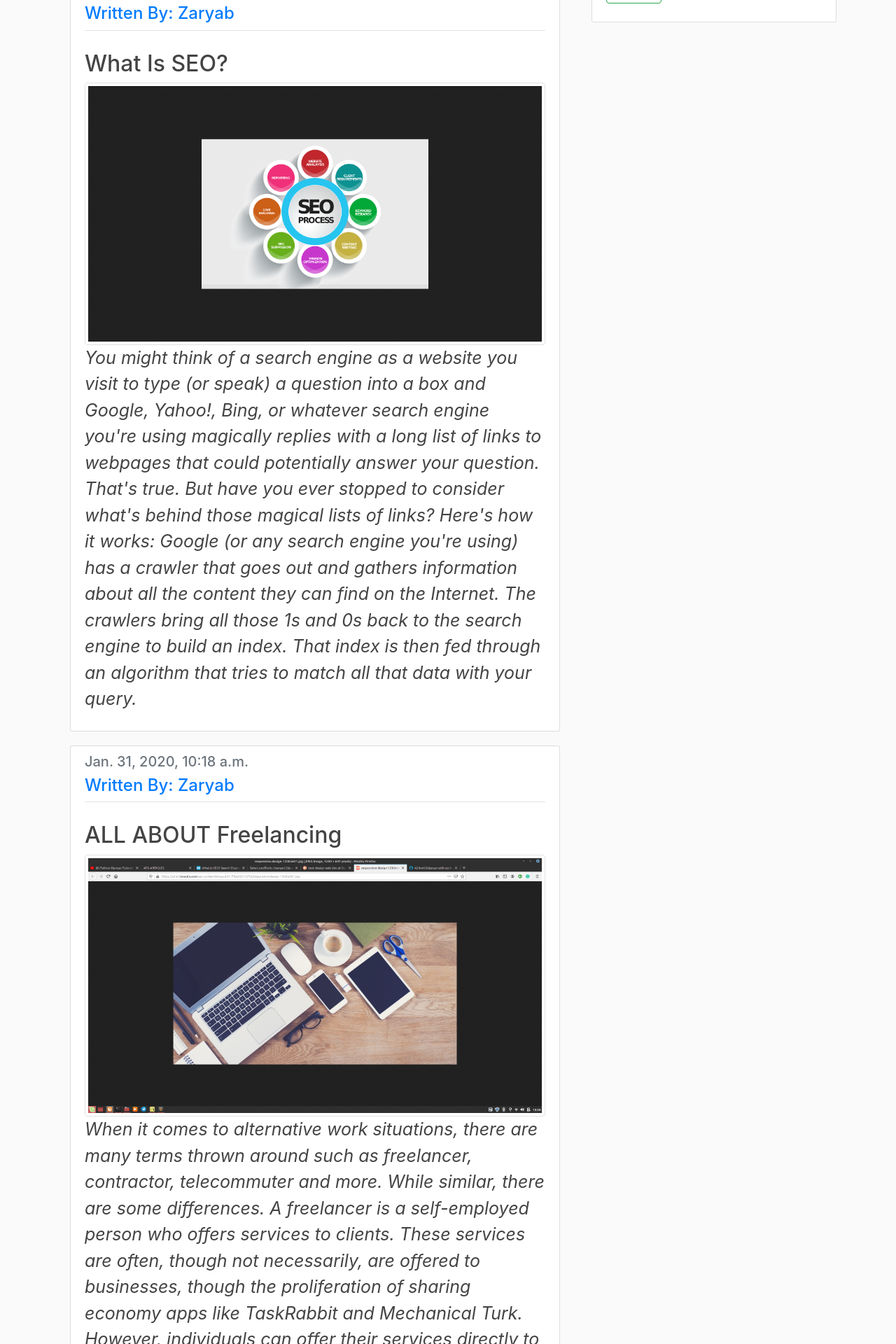
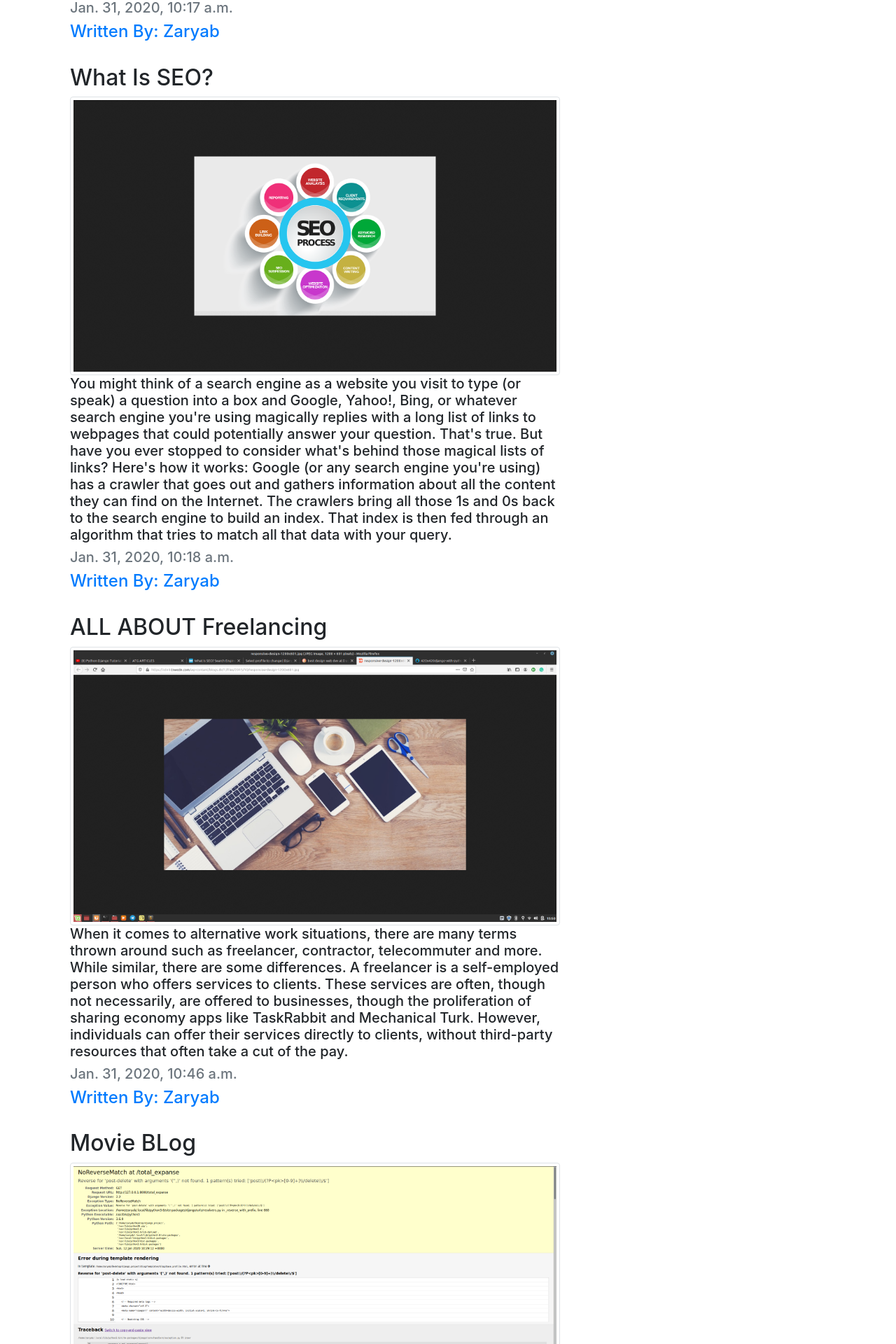
Before and after one commit to zaryab2000/DJANGO-BLOGGING-SITE-, a Django app: page /profile/8 in a window 1280 px wide. Shown: the part 301-2221 px from the top of the page at 70% size. Run offline with Django 3.2, Linux system fonts and the light colour scheme; a user stored in the database is signed in; data comes from the database, SQL or seed files in the repository; both versions use the stored data as it was after the commit; some libraries are stand-ins or nearby versions.

Commit message:
changed WEBSITE LOOK

```diff
--- a/blog/forms.py
+++ b/blog/forms.py
@@ -6,7 +6,6 @@
         model = Post
         fields = [
         	'date',
-        	'person',
         	'title',
         	'article',
         	'public',
--- a/blog/static/blog/main.css
+++ b/blog/static/blog/main.css
@@ -1,104 +1,136 @@
-body {
-  background: #fafafa;
-  color: #333333;
-  margin-top: 5rem;
+:root {
+  --input-padding-x: 1.5rem;
+  --input-padding-y: .75rem;
 }
 
-h1, h2, h3, h4, h5, h6 {
-  color: #444444;
+body {
+  background: white;
 }
 
-ul {
-  margin: 0;
-}
-.list-group-item-dark{
-  background-color:   #00FFFF
-}
-.page-footer{
-  background-color:   #7FFFD4;
-}
-.bg-steel {
-  background-color: #5f788a;
-}
-.navbar-brand{
-  font-size: 170%;
-  margin-right:150px;
-  font-family: fontawesome;
+.card-signin {
+  border: 0;
 
-
-}
-.navbar-expand-md{
-  background-color:   #7FFFD4;
+  border-radius: 1rem;
+  box-shadow: 0 0.5rem 1rem 0 rgba(0, 0, 0, 0.1);
 }
 
-.site-header .navbar-nav .nav-link {
-  color:      #000000;
-  font-size: 150%;
-  margin-right: 20px;
+.card-signin .card-title {
+  margin-bottom: 2rem;
+  font-weight: 300;
+  font-size: 1.5rem;
+}
+
+.card-signin .card-body {
+  padding: 2rem;
 
 }
 
-.site-header .navbar-nav .nav-link:hover {
-  color: #ffffff;
+.form-signin {
+  width: 100%;
 }
 
-.site-header .navbar-nav .nav-link.active {
-  font-weight: 500;
+.form-signin .btn {
+  font-size: 80%;
+  border-radius: 5rem;
+  letter-spacing: .1rem;
+  font-weight: bold;
+  padding: 1rem;
+  transition: all 0.2s;
 }
 
-.content-section {
-  background: #ffffff;
-  padding: 10px 20px;
-  border: 1px solid #dddddd;
-  border-radius: 3px;
-  margin-bottom: 20px;
+.form-label-group {
+  position: relative;
+  margin-bottom: 1rem;
 }
 
-.article-title {
-  color: #444444;
-  font-size: 25px;
-  font-style: oblique;
+.form-label-group input {
+  height: auto;
+  border-radius: 2rem;
 }
 
-a.article-title:hover {
-  color: #428bca;
-  text-decoration: none;
+.form-label-group>input,
+.form-label-group>label {
+  padding: var(--input-padding-y) var(--input-padding-x);
 }
 
-.article-content {
-  white-space: pre-line;
+.form-label-group>label {
+  position: absolute;
+  top: 0;
+  left: 0;
+  display: block;
+  width: 100%;
+  margin-bottom: 0;
+  /* Override default `<label>` margin */
+  line-height: 1.5;
+  color: #495057;
+  border: 1px solid transparent;
+  border-radius: .25rem;
+  transition: all .1s ease-in-out;
 }
 
-.article-img {
-  height: 65px;
-  width: 65px;
-  margin-right: 16px;
+.form-label-group input::-webkit-input-placeholder {
+  color: transparent;
 }
 
-.article-metadata {
-  padding-bottom: 1px;
-  margin-bottom: 4px;
-  border-bottom: 1px solid #e3e3e3
+.form-label-group input:-ms-input-placeholder {
+  color: transparent;
 }
 
-.article-metadata a:hover {
-  color: #333;
-  text-decoration: none;
+.form-label-group input::-ms-input-placeholder {
+  color: transparent;
 }
 
-.article-svg {
-  width: 25px;
-  height: 25px;
-  vertical-align: middle;
+.form-label-group input::-moz-placeholder {
+  color: transparent;
 }
 
-.account-img {
-  height: 125px;
-  width: 125px;
-  margin-right: 20px;
-  margin-bottom: 16px;
+.form-label-group input::placeholder {
+  color: transparent;
 }
 
-.account-heading {
-  font-size: 2.5rem;
+.form-label-group input:not(:placeholder-shown) {
+  padding-top: calc(var(--input-padding-y) + var(--input-padding-y) * (2 / 3));
+  padding-bottom: calc(var(--input-padding-y) / 3);
 }
+
+.form-label-group input:not(:placeholder-shown)~label {
+  padding-top: calc(var(--input-padding-y) / 3);
+  padding-bottom: calc(var(--input-padding-y) / 3);
+  font-size: 12px;
+  color: #777;
+}
+
+.btn-google {
+  color: white;
+  background-color: #ea4335;
+}
+
+.btn-facebook {
+  color: white;
+  background-color: #3b5998;
+}
+
+/* Fallback for Edge
+-------------------------------------------------- */
+
+@supports (-ms-ime-align: auto) {
+  .form-label-group>label {
+    display: none;
+  }
+  .form-label-group input::-ms-input-placeholder {
+    color: #777;
+  }
+}
+
+/* Fallback for IE
+-------------------------------------------------- */
+
+@media all and (-ms-high-contrast: none),
+(-ms-high-contrast: active) {
+  .form-label-group>label {
+    display: none;
+  }
+  .form-label-group input:-ms-input-placeholder {
+    color: #777;
+  }
+}
--- a/blog/templates/blog/base_profile.html
+++ b/blog/templates/blog/base_profile.html
@@ -15,32 +15,45 @@
     <title>ATG ARTICLES</title>
 </head>
 <body>
+   <div class="container-fluid">
     <header class="site-header">
-      <nav class="navbar navbar-expand-md navbar-dark fixed-top">
+      <nav class="navbar navbar-expand-md navbar-light fixed-top" style="background: #FF7F50">
         <div class="container">
-          <a class="navbar-brand mr-4" href="{% url 'home' %}">AROUN THE GLOBE BLOGS</a>
+          <a class="navbar-brand mr-4" href="{% url 'home' %}">Legal DADDY</a>
           <button class="navbar-toggler" type="button" data-toggle="collapse" data-target="#navbarToggle" aria-controls="navbarToggle" aria-expanded="false" aria-label="Toggle navigation">
           <span class="navbar-toggler-icon"></span>
           </button>
           <div class="collapse navbar-collapse" id="navbarToggle">
             <div class="navbar-nav mr-auto">
               <a class="nav-item nav-link" href="{% url 'home' %}">Home</a>
-              <a class="nav-item nav-link" href="{% url 'form' %}">Create New Blog</a>
+
+              <a class="nav-item nav-link" href="{% url 'form' %}">Write New Update</a>
+
+             <form method="post" action="/search/" class="form-inline my-2 my-lg-0">
+              {% csrf_token %}
+
+                 <input type="text" name="srh" class="form-control mr-sm-2" type="search" placeholder="Search other USERS" aria-label="Search">
+
+                <button class="btn btn-outline-success my-2 my-sm-0" type="submit">Search</button>
+              </form>
+
+
             </div>
             <!-- Navbar Right Side -->
             <div class="navbar-nav">
               {% if user.is_authenticated %}
-                <a class="nav-item nav-link" href="{% url 'profile' user.id %}">Profile</a>
+                <a class="nav-item nav-link" href="{% url 'profile' user.id%}">Profile</a>
                 <a class="nav-item nav-link" href="{% url 'logout' %}">Logout</a>
               {% else %}
-                <a class="nav-item nav-link" href="#">Register</a>
-                <a class="nav-item nav-link" href="#">LogIn</a>
+                <a class="nav-item nav-link" href="{% url 'register' %}">Register</a>
+                <a class="nav-item nav-link" href="{% url 'login' %}">LogIn</a>
               {% endif %}
             </div>
           </div>
         </div>
       </nav>
     </header>
+  </div>
     <main role="main" class="container">
       <div class="row">
         <div class="col-md-8">
@@ -84,7 +97,8 @@
     <script src="https://cdnjs.cloudflare.com/ajax/libs/popper.js/1.12.9/umd/popper.min.js" integrity="sha384-ApNbgh9B+Y1QKtv3Rn7W3mgPxhU9K/ScQsAP7hUibX39j7fakFPskvXusvfa0b4Q" crossorigin="anonymous"></script>
     <script src="https://maxcdn.bootstrapcdn.com/bootstrap/4.0.0/js/bootstrap.min.js" integrity="sha384-JZR6Spejh4U02d8jOt6vLEHfe/JQGiRRSQQxSfFWpi1MquVdAyjUar5+76PVCmYl" crossorigin="anonymous"></script>
 
-<footer class="page-footer font-small blue pt-4">
+
+<footer class="page-footer font-small blue pt-4" style="background: #FF7F50">
 
   <!-- Footer Links -->
   <div class="container-fluid text-center text-md-left">
@@ -108,7 +122,18 @@
       <div class="col-md-3 mb-md-0 mb-3">
 
         <!-- Links -->
+        <h5 class="text-uppercase">Founder</h5>
+
+
+        <ul class="list-unstyled">
+          <li>
+            <a href="https://github.com/zaryab2000"><strong>Ashutosh Pandey</strong></a>
+          </li>
+        </ul>
+
+
         <h5 class="text-uppercase">Developer</h5>
+
 
         <ul class="list-unstyled">
           <li>
@@ -121,7 +146,7 @@
 
   <!-- Copyright -->
   <div class="footer-copyright text-center py-3">© 2020 Copyright:
-    <a href="https://www.atg.world/">ATGWORLD.COM</a>
+    <a href="https://www.atg.world/">LegalDaddy.com</a>
   </div>
   <!-- Copyright -->
 
--- a/blog/templates/blog/profile.html
+++ b/blog/templates/blog/profile.html
@@ -26,7 +26,7 @@
             <h2 class="article-title-head">{{ data.title }}</h2>
             <img class="img-thumbnail" alt="Responsive Thumbnail Image" src="{{ data.image.url }}" width="160%" height="90">
             <br>
-            <p class="article-title">{{ data.article }}</p>
+            <h5 class="article-title" >{{ data.article }}</h5>
 
           </div>
         </article>
--- a/blog/views.py
+++ b/blog/views.py
@@ -24,10 +24,16 @@
 
 @login_required
 def form_entry(request):
+	# instance = Post(person=request.user.username)
+	# form = PostForm(instance=instance)
+
 	if request.method == 'POST':
 		form = PostForm(request.POST, request.FILES)
 		if form.is_valid():
-			form.save()
+			var = form.save(commit=False)
+			var.person = request.user
+			var.save()
+
 			return redirect('home')
 
 
```
Also changed, not shown: blog/templates/blog/base.html (+19 -6 lines), users/views.py (+0 -28 lines), db.sqlite3, media/blog_pics/bl_linked.png (added), media/blog_pics/photo_2019-12-14_11-12-50.jpg (added), media/profile_pics/photo_2019-12-14_11-13-37_ck1ImoG.jpg (deleted), media/profile_pics/photo_2019-12-14_11-13-37_qWrJcCz.jpg (deleted), media/profile_pics/photo_2019-12-14_11-13-37_rAFB66w.jpg (deleted), media/profile_pics/photo_2020-06-11_23-27-21.jpg (added).
